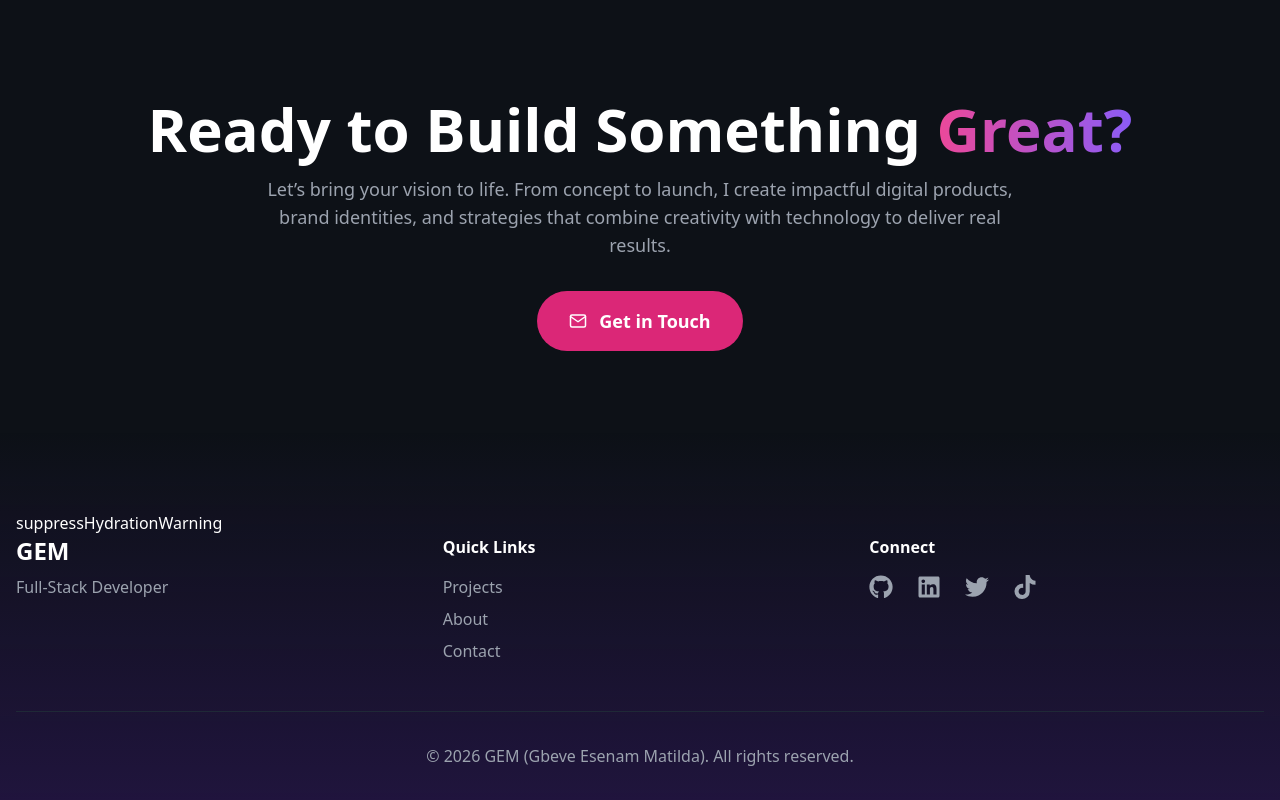
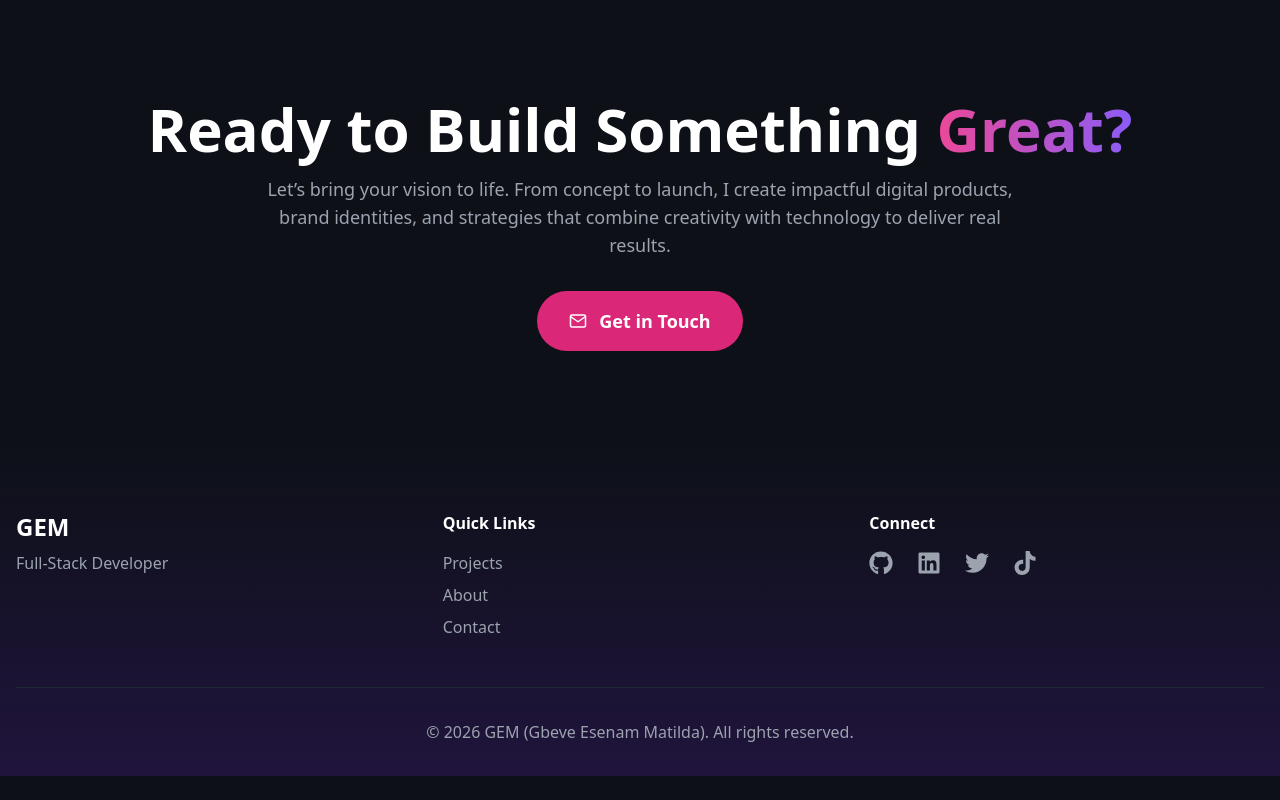
Before and after one commit to gemgeek/personal-website, a Next.js app: page / in a window 1280 px wide. Shown: the part 3290-4090 px from the top of the page. After the commit the page ends 4066 px from the top, so only its background shows below. Built offline with nearby package versions, Linux system fonts and the light colour scheme.

Commit message:
Update footer

```diff
--- a/app/components/Footer.tsx
+++ b/app/components/Footer.tsx
@@ -4,7 +4,6 @@ import { FaGithub, FaLinkedin, FaTwitter, FaTiktok } from 'react-icons/fa';
 const Footer = () => {
   return (
     <footer className="bg-gradient-to-t from-violet-900/30 to-transparent pt-20 pb-8 px-4">
-      suppressHydrationWarning
       <div className="container mx-auto">
 
         <div className="grid grid-cols-1 md:grid-cols-3 gap-8 text-center md:text-left mb-12">
--- a/tsconfig.json
+++ b/tsconfig.json
@@ -15,7 +15,7 @@
     "moduleResolution": "bundler",
     "resolveJsonModule": true,
     "isolatedModules": true,
-    "jsx": "preserve",
+    "jsx": "react-jsx",
     "incremental": true,
     "plugins": [
       {
@@ -32,7 +32,8 @@
     "**/*.ts",
     "**/*.tsx",
     "next-env.d.ts",
-    ".next/types/**/*.ts"
+    ".next/types/**/*.ts",
+    ".next/dev/types/**/*.ts"
   ],
   "exclude": [
     "node_modules"
```
